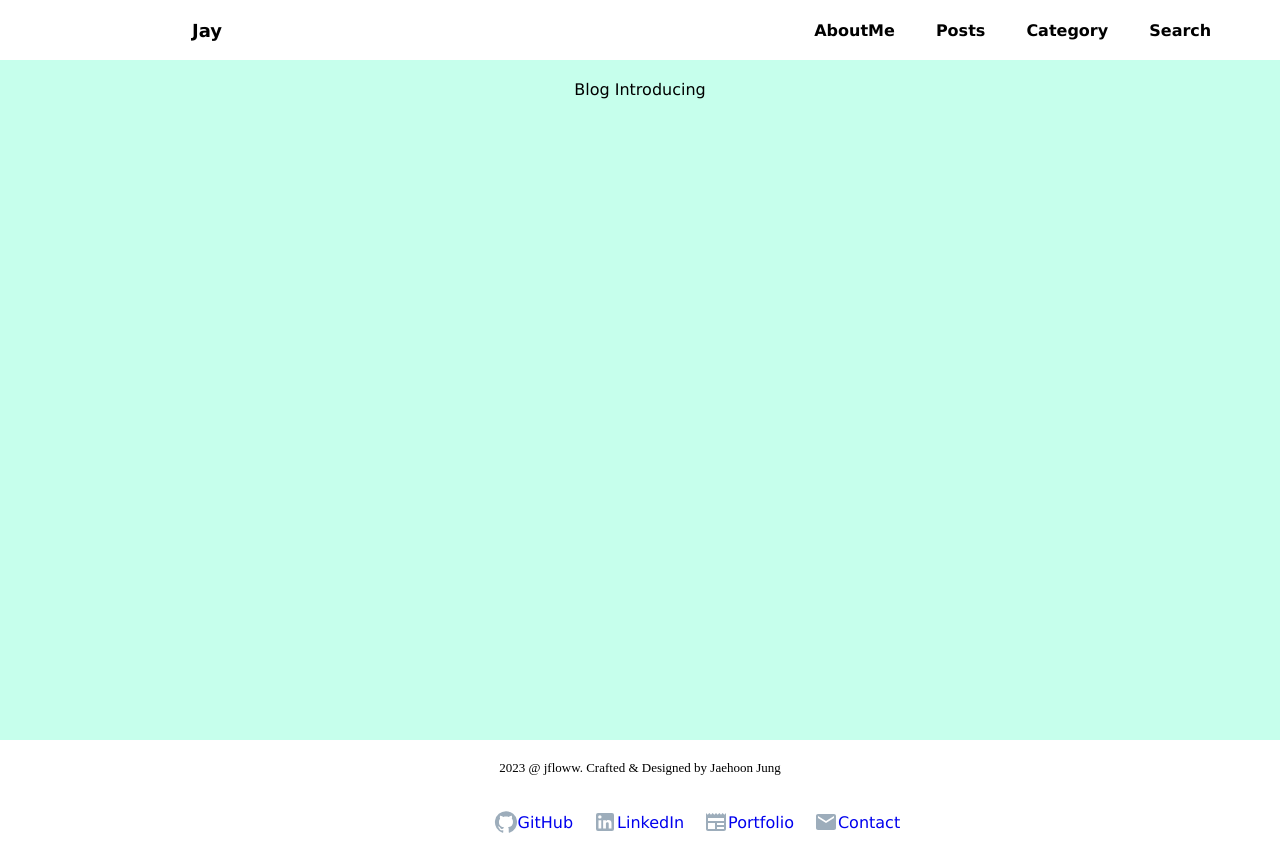
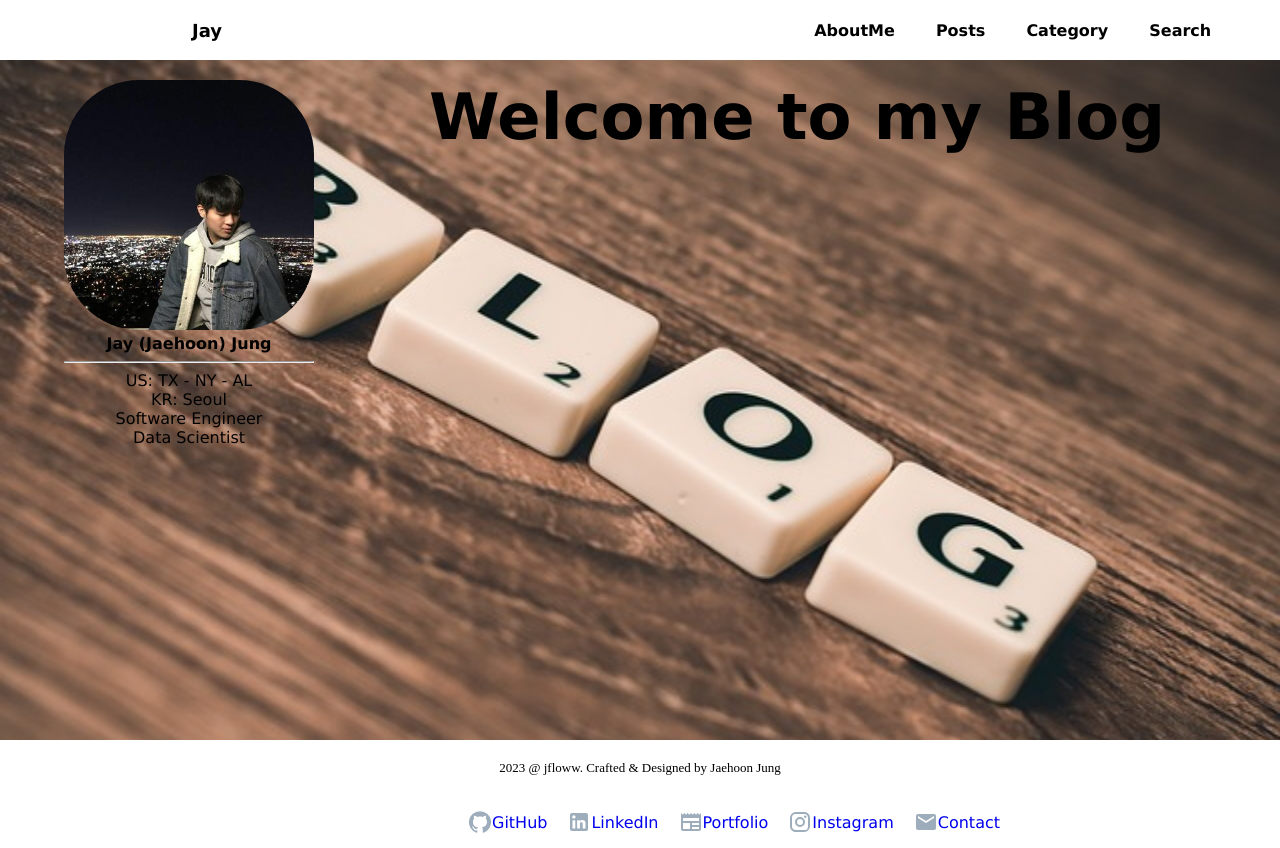
Before and after one commit to JayJung98/jayjung.github.io, a React (Create React App) app: page / in a window 1280 px wide. Built offline with nearby package versions, Linux system fonts and the light colour scheme.

Commit message:
main page updated

```diff
--- a/src/components/css/Main.css
+++ b/src/components/css/Main.css
@@ -1,7 +1,28 @@
 .main {
     padding-top: 20px;
     text-align: center;
-    background-color: rgb(198, 255, 236);
+    background-image:url('../../../public/images/test_photo.jpg') ;
+    background-size: 100% 100%;
     height: 45rem;
     font-family:'Lucida Sans', 'Lucida Sans Regular', 'Lucida Grande', 'Lucida Sans Unicode', Geneva, Verdana, sans-serif;
 }
+.main_left {
+    float: left;
+    margin-left: 5%;
+    color: black;
+}
+.main_photo {
+    width: 250px;
+    border-radius: 30%;
+}
+.main_name {
+    font-weight: 600;
+}
+.main_text {
+    font-weight: 500;
+}
+
+.side_text {
+    font-weight: 700;
+    font-size: 4em;
+}
--- a/src/components/css/Profile.css
+++ b/src/components/css/Profile.css
@@ -9,7 +9,7 @@
     display: flex;
     align-items: center;
     padding-top: 10px;
-    padding-left: 37%;
+    padding-left: 35%;
 }
 .icon {
     align-items: center;
--- a/src/components/js/Main.js
+++ b/src/components/js/Main.js
@@ -4,7 +4,24 @@ import '../css/Main.css'
 function main() {
     return (
         <div className='main'>
-            Blog Introducing
+            <div className='main_left'>
+                <img className='main_photo' src='../../images/jay01.jpg'/>
+                <div className='main_name'>
+                   Jay (Jaehoon) Jung
+                   <hr/>
+                </div>
+                <div className='main_text'>
+                    US: TX - NY - AL <br/>
+                    KR: Seoul <br/>
+                    Software Engineer <br/>
+                    Data Scientist <br/>
+                </div>
+            </div>
+            <div className='side'>
+                <div className='side_text'>
+                    Welcome to my Blog
+                </div>
+            </div>
         </div>
     );
 }
--- a/src/components/js/Profile.js
+++ b/src/components/js/Profile.js
@@ -4,7 +4,7 @@ import GitHubIcon from '@mui/icons-material/GitHub';
 import LinkedInIcon from '@mui/icons-material/LinkedIn';
 import Portfolio from '@mui/icons-material/Newspaper';
 import EmailIcon from '@mui/icons-material/Email';
-
+import Instagram from '@mui/icons-material/Instagram';
 function profile() {
     return (
         <div className='profile'>
@@ -21,6 +21,10 @@ function profile() {
                 <a className='text' href="https://www.jfloww.com">
                     Portfolio
                 </a>
+                <Instagram className='icon'/>
+                <a className='text' href="https://www.instagram.com/jaehoon_jung98/">
+                    Instagram
+                </a>
                 <EmailIcon className='icon'/>
                 <a className='text' href="/contact">
                     Contact
```
Also changed, not shown: public/images/jay01.jpg (added), public/images/test_photo.jpg (added).
